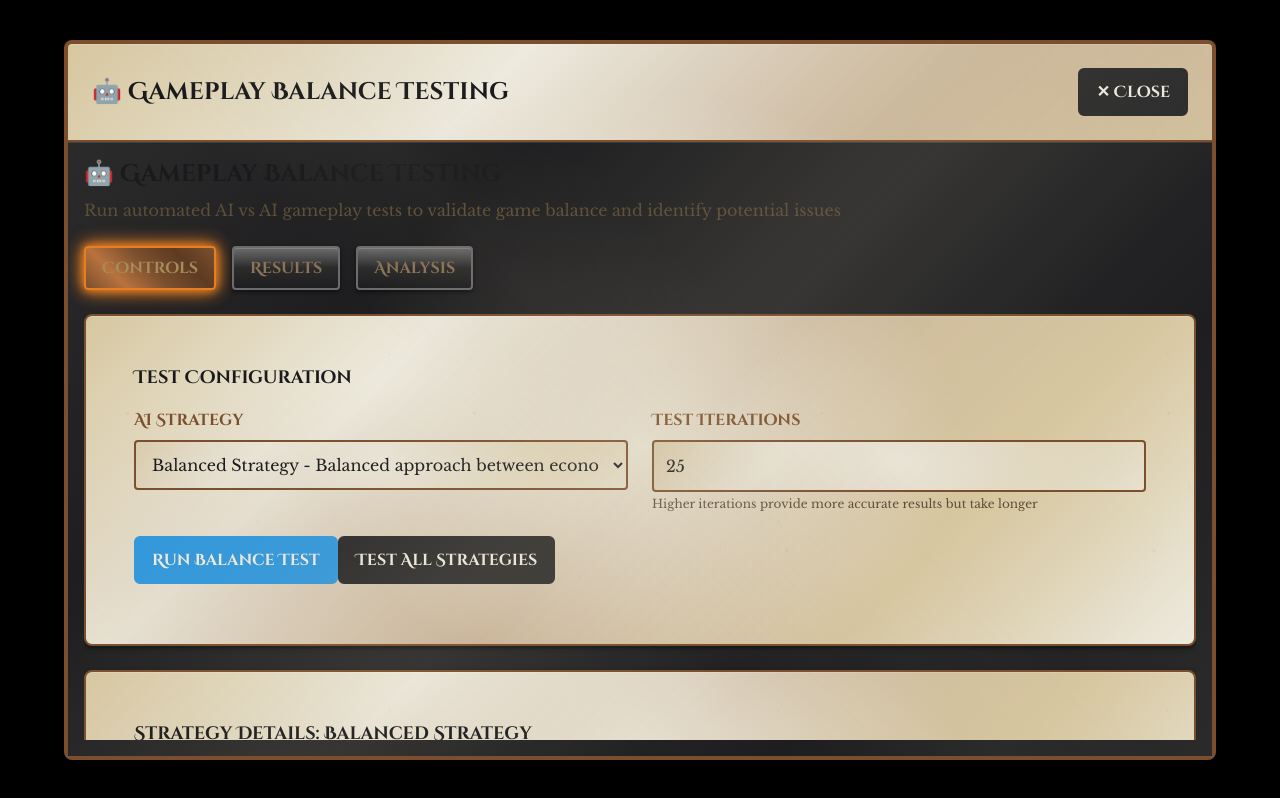
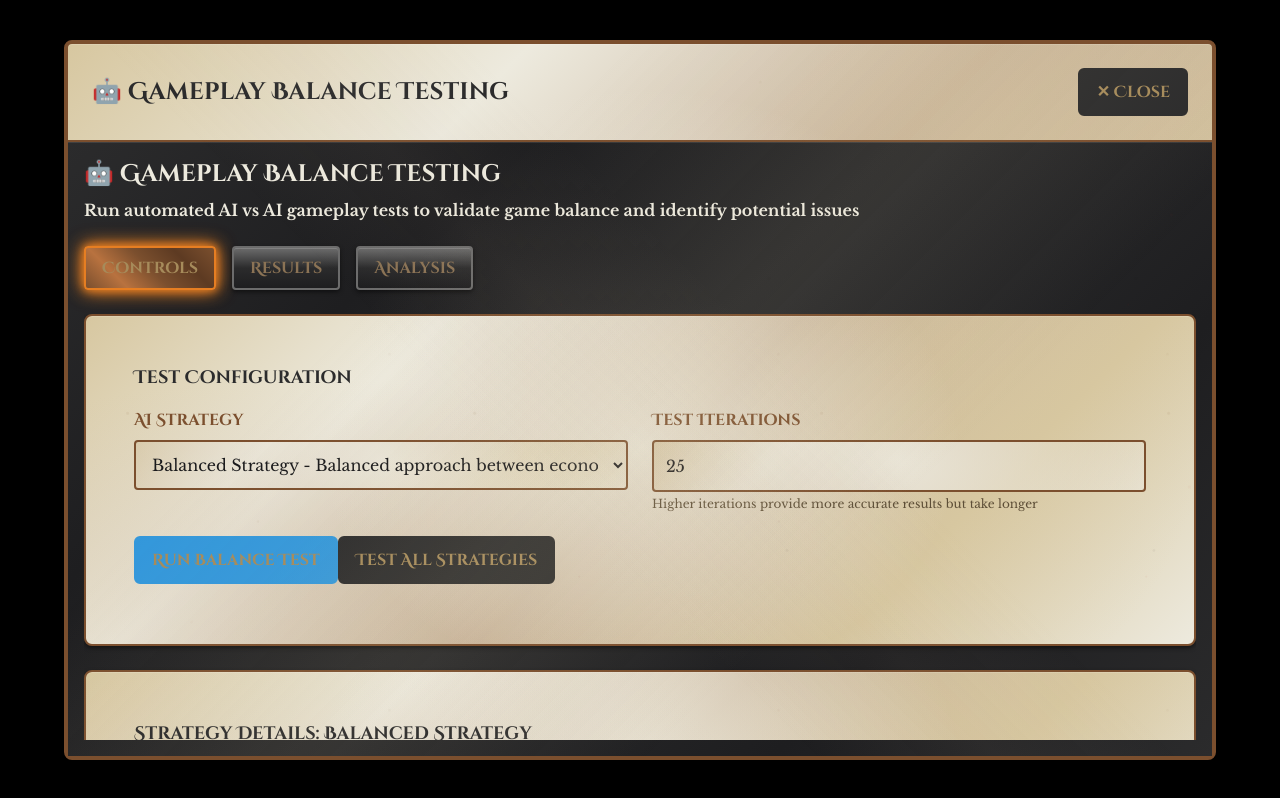
Before and after one commit to Kalaith/AshesOfAeloria, a React (Vite) app in the folder frontend/: page / in a window 1280 px wide. Both pictures are taken after a click on the button "🤖 Balance Tests". Built offline with nearby package versions, Linux system fonts and the light colour scheme; a web font is replaced by a local one.

Commit message:
feat: Update UI components for improved text contrast and readability; refactor styles for better accessibility

```diff
--- a/frontend/src/components/game/MissionSelectionCanvas.tsx
+++ b/frontend/src/components/game/MissionSelectionCanvas.tsx
@@ -164,10 +164,10 @@ export const MissionSelectionCanvas: React.FC<MissionSelectionCanvasProps> = ({
     <div className="h-full flex flex-col bg-stone-texture p-4">
       {/* Header */}
       <div className="mb-6">
-        <h2 className="text-2xl font-frontier font-bold text-iron-dark mb-2 text-battle-worn">
+        <h2 className="text-2xl font-frontier font-bold text-on-dark mb-2">
           🗺️ Campaign Missions
         </h2>
-        <p className="text-parchment-dark font-parchment">
+        <p className="text-on-dark font-parchment">
           Select a mission to begin your campaign through the restoration of Aeloria
         </p>
       </div>
--- a/frontend/src/components/testing/GameplayTestPanel.tsx
+++ b/frontend/src/components/testing/GameplayTestPanel.tsx
@@ -187,10 +187,10 @@ Examples:
     <div className="h-full flex flex-col bg-stone-texture p-4">
       {/* Header */}
       <div className="mb-6">
-        <h2 className="text-2xl font-frontier font-bold text-iron-dark mb-2 text-battle-worn">
+        <h2 className="text-2xl font-frontier font-bold text-on-dark mb-2">
           🤖 Gameplay Balance Testing
         </h2>
-        <p className="text-parchment-dark font-parchment">
+        <p className="text-on-dark font-parchment">
           Run automated AI vs AI gameplay tests to validate game balance and identify potential issues
         </p>
       </div>
--- a/frontend/src/components/ui/Card.tsx
+++ b/frontend/src/components/ui/Card.tsx
@@ -15,7 +15,7 @@ export const Card: React.FC<CardProps> = ({ children, className = '', title, onC
     >
       {title && (
         <div className="px-4 lg:px-6 py-3 lg:py-4 border-b-2 border-bronze bg-bronze-texture">
-          <h3 className="text-base lg:text-lg font-frontier font-bold text-parchment-light text-battle-worn">{title}</h3>
+          <h3 className="text-base lg:text-lg font-frontier font-bold text-on-bronze">{title}</h3>
         </div>
       )}
       <div className="p-4 lg:p-6">
--- a/frontend/src/components/ui/Modal.tsx
+++ b/frontend/src/components/ui/Modal.tsx
@@ -40,7 +40,7 @@ export const Modal: React.FC<ModalProps> = ({
             onClick={(e) => e.stopPropagation()}
           >
             <div className="flex items-center justify-between p-4 lg:p-6 border-b-2 border-bronze bg-bronze-texture">
-              <h2 className="text-lg lg:text-xl font-frontier font-bold text-parchment-light pr-4 text-battle-worn">{title}</h2>
+              <h2 className="text-lg lg:text-xl font-frontier font-bold text-on-bronze pr-4">{title}</h2>
               <button
                 className="text-bronze hover:text-ember text-2xl leading-none font-bold focus:outline-none flex-shrink-0 hover:animate-battle-shake"
                 onClick={onClose}
--- a/frontend/src/styles/globals.css
+++ b/frontend/src/styles/globals.css
@@ -149,9 +149,15 @@
   --texture-bronze: linear-gradient(45deg, #7B4F2E 0%, #B8723F 25%, #7B4F2E 50%, #5D3A22 75%, #7B4F2E 100%);
 }
 
-/* Battle-worn text effects with enhanced contrast */
+/* Battle-worn text effects - context-aware */
 .text-battle-worn {
-  color: #1A1A1C;
+  color: #2B2B2C;
+  font-weight: bold;
+}
+
+/* Battle-worn text for dark backgrounds */
+.text-battle-worn-light {
+  color: #EDEADE;
   font-weight: bold;
 }
 
@@ -305,18 +311,33 @@
   background: linear-gradient(45deg, #B8723F, #7B4F2E);
 }
 
-/* Enhanced text contrast and readability utilities */
-.text-high-contrast {
+/* Context-aware text contrast utilities */
+.text-on-dark {
+  color: #EDEADE;
+  font-weight: 600;
+}
+
+.text-on-light {
   color: #1A1A1C;
   font-weight: 600;
 }
 
-.text-dark-enhanced {
+.text-on-bronze {
+  color: #FFFFFF;
+  font-weight: bold;
+}
+
+.text-on-parchment {
+  color: #2B2B2C;
+  font-weight: 600;
+}
+
+.text-adaptive-dark {
   color: #1A1A1C;
   font-weight: 600;
 }
 
-.text-light-enhanced {
+.text-adaptive-light {
   color: #EDEADE;
   font-weight: 600;
 }
@@ -352,7 +373,7 @@
 /* Tab button improvements */
 .tab-button-enhanced {
   background: rgba(255, 255, 255, 0.2);
-  color: #1A1A1C;
+  color: #EDEADE;
   font-weight: 600;
   border: 1px solid rgba(123, 79, 46, 0.3);
 }
```
